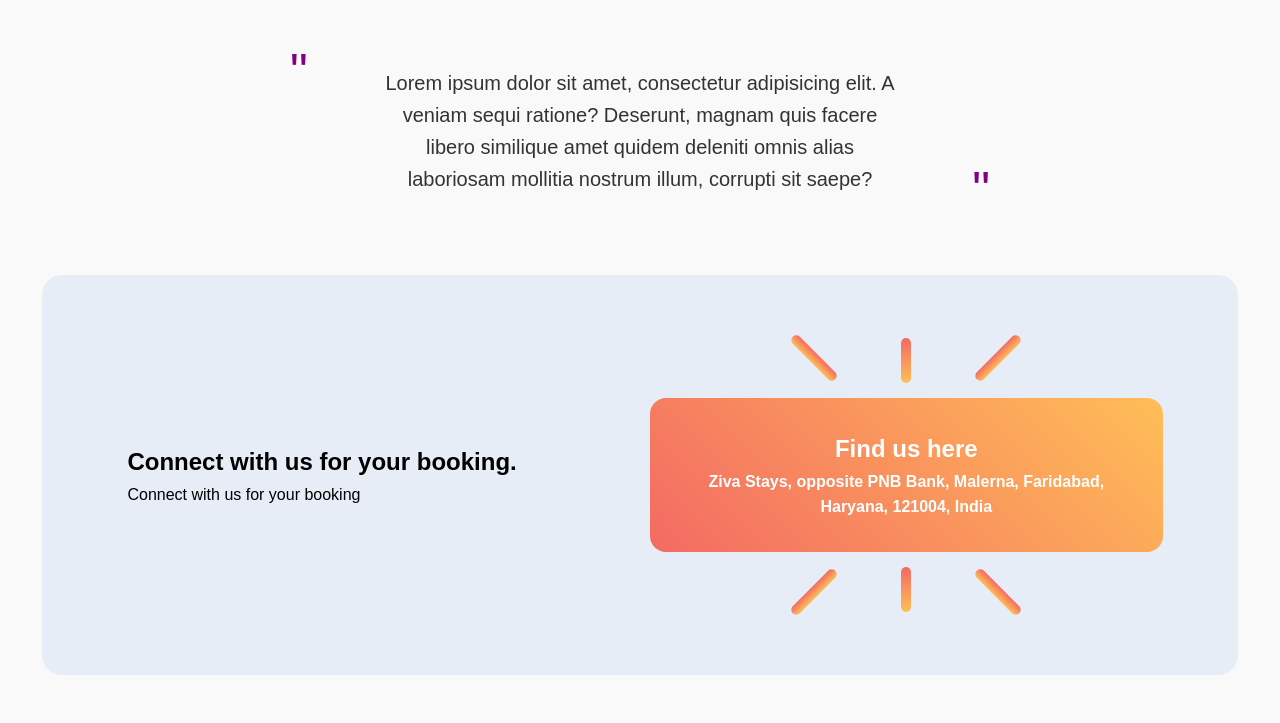
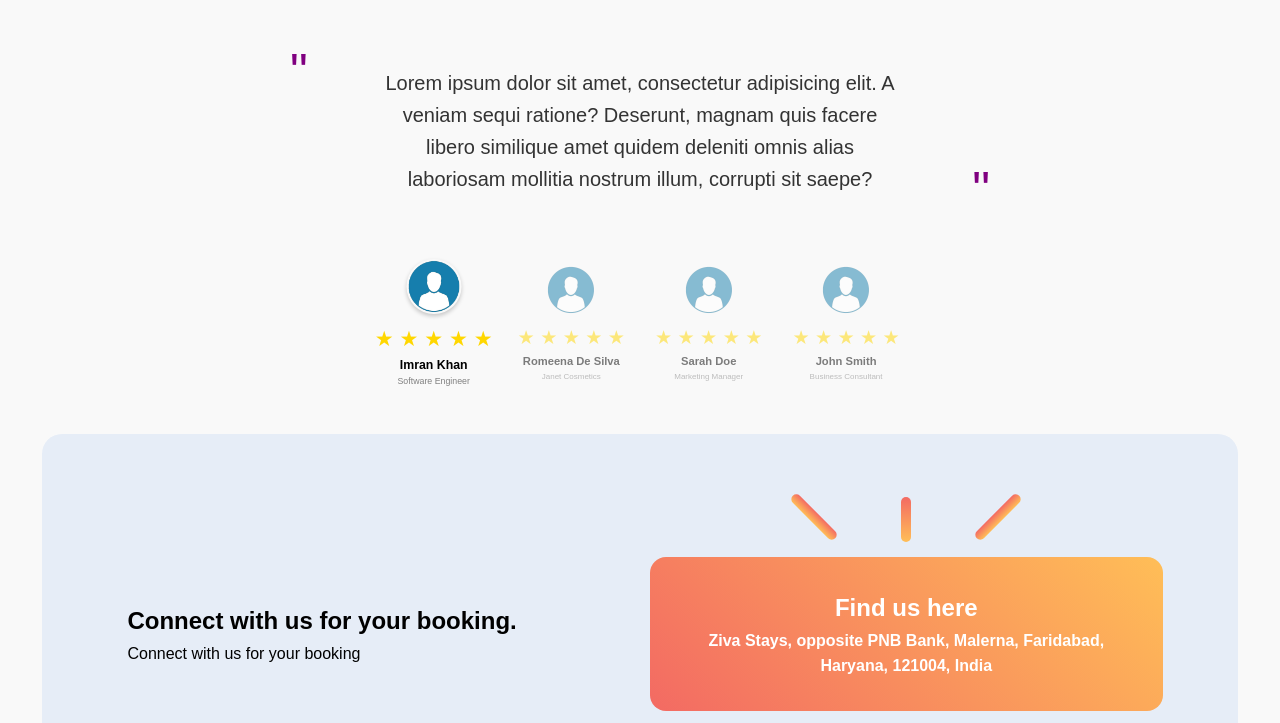
Before and after one commit to Mohit5860/Ziva, a plain HTML site: page index.html in a window 1280 px wide. Shown: the part 2277-3000 px from the top of the page. Drawn offline with Linux system fonts and the light colour scheme.

Commit message:
added user icons to home page

```diff
--- a/index.html
+++ b/index.html
@@ -114,18 +114,68 @@
 
     <hr class="separator" />
 
-    <div>
+    <div class="testimonial">
       <div class="why-choose">
         <p>Why guest love</p>
         <h1>staying with us</h1>
       </div>
       <div class="quote-container">
-        <p class="quote-text">
+        <p id="testimonial-text" class="quote-text">
           Lorem ipsum dolor sit amet, consectetur adipisicing elit. A veniam
           sequi ratione? Deserunt, magnam quis facere libero similique amet
           quidem deleniti omnis alias laboriosam mollitia nostrum illum,
           corrupti sit saepe?
         </p>
+      </div>
+      <div class="user-icons">
+        <div class="user active" onclick="changeTestimonial(0)">
+          <img src="profile.png" alt="Imran Khan" />
+          <div class="stars">
+            <span class="star">★</span>
+            <span class="star">★</span>
+            <span class="star">★</span>
+            <span class="star">★</span>
+            <span class="star">★</span>
+          </div>
+          <h4>Imran Khan</h4>
+          <p>Software Engineer</p>
+        </div>
+        <div class="user" onclick="changeTestimonial(1)">
+          <img src="profile.png" alt="Romeena De Silva" />
+          <div class="stars">
+            <span class="star">★</span>
+            <span class="star">★</span>
+            <span class="star">★</span>
+            <span class="star">★</span>
+            <span class="star">★</span>
+          </div>
+          <h4>Romeena De Silva</h4>
+          <p>Janet Cosmetics</p>
+        </div>
+        <div class="user" onclick="changeTestimonial(2)">
+          <img src="profile.png" alt="Sarah Doe" />
+          <div class="stars">
+            <span class="star">★</span>
+            <span class="star">★</span>
+            <span class="star">★</span>
+            <span class="star">★</span>
+            <span class="star">★</span>
+          </div>
+          <h4>Sarah Doe</h4>
+          <p>Marketing Manager</p>
+        </div>
+        <div class="user" onclick="changeTestimonial(3)">
+          <img src="profile.png" alt="John Smith" />
+          <div class="stars">
+            <span class="star">★</span>
+            <span class="star">★</span>
+            <span class="star">★</span>
+            <span class="star">★</span>
+            <span class="star">★</span>
+          </div>
+          <h4>John Smith</h4>
+          <p>Business Consultant</p>
+        </div>
       </div>
     </div>
 
@@ -169,9 +219,9 @@
         <div class="footer-links">
           <h4>Links</h4>
           <ul>
-            <li><a href="#">About Us</a></li>
-            <li><a href="#">Gallery</a></li>
-            <li><a href="#">Contact Us</a></li>
+            <li><a href="about.html">About Us</a></li>
+            <li><a href="gallery.html">Gallery</a></li>
+            <li><a href="contact.html">Contact Us</a></li>
           </ul>
         </div>
         <div class="footer-contact">
@@ -223,6 +273,44 @@
       const closeMenu = () => {
         sideMenu.style.transform = "translateX(16rem)";
       };
+
+      const testimonials = [
+        {
+          text: "Without any doubt, I recommend Alcaine Solutions as one of the best web design and digital marketing agencies. One of the best agencies I've come across so far.",
+          name: "Imran Khan",
+          role: "Software Engineer",
+          img: "profile1.jpg",
+        },
+        {
+          text: "Absolutely amazing service! Their team is highly skilled and delivered beyond my expectations. I highly recommend them for branding and web development.",
+          name: "Romeena De Silva",
+          role: "Janet Cosmetics",
+          img: "profile2.jpg",
+        },
+        {
+          text: "They helped my business grow tremendously! The marketing strategies they provided were game-changing. I will definitely work with them again.",
+          name: "Sarah Doe",
+          role: "Marketing Manager",
+          img: "profile3.jpg",
+        },
+        {
+          text: "Professionalism at its best. They have the perfect balance of creativity and technical expertise. My website looks stunning and performs flawlessly.",
+          name: "John Smith",
+          role: "Business Consultant",
+          img: "profile4.jpg",
+        },
+      ];
+
+      function changeTestimonial(index) {
+        document.getElementById("testimonial-text").textContent =
+          testimonials[index].text;
+
+        document
+          .querySelectorAll(".user")
+          .forEach((user) => user.classList.remove("active"));
+
+        document.querySelectorAll(".user")[index].classList.add("active");
+      }
     </script>
   </body>
 </html>
--- a/styles.css
+++ b/styles.css
@@ -196,8 +196,57 @@ nav {
   bottom: -15px;
 }
 
+.user-icons {
+  display: flex;
+  justify-content: center;
+  gap: 30px;
+  margin: 30px 20px;
+}
+
+.user {
+  text-align: center;
+  cursor: pointer;
+  transition: transform 0.3s ease-in-out;
+  opacity: 0.5;
+}
+
+.user img {
+  width: 50px;
+  height: 50px;
+  border-radius: 50%;
+}
+
+.user h4 {
+  font-size: 0.7rem;
+}
+
+.user p {
+  font-size: 0.5rem;
+  color: gray;
+}
+
+.user:hover,
+.user.active {
+  transform: scale(1.1);
+}
+
+.user.active {
+  opacity: 1;
+}
+
+.user.active img {
+  box-shadow: 0 2px 4px rgba(0, 0, 0, 0.2);
+}
+
+.stars {
+  font-size: 1.2rem;
+}
+.star {
+  color: gold;
+}
+
 .connect {
-  margin: 40px 0;
+  margin: 50px 0;
   display: flex;
   justify-content: center;
   align-items: center;
@@ -661,8 +710,17 @@ nav {
     bottom: -10px;
   }
 
-  .text-section {
-    margin-bottom: 20px;
+  .user img {
+    width: 40px;
+    height: 40px;
+  }
+
+  .user h4 {
+    font-size: 0.6rem;
+  }
+
+  .star {
+    font-size: 0.8rem;
   }
 
   .text-section h1 {
```
Also changed, not shown: about.html (+6 -4 lines), contact.html (+6 -4 lines), gallery.html (+6 -4 lines), profile.png (added).
